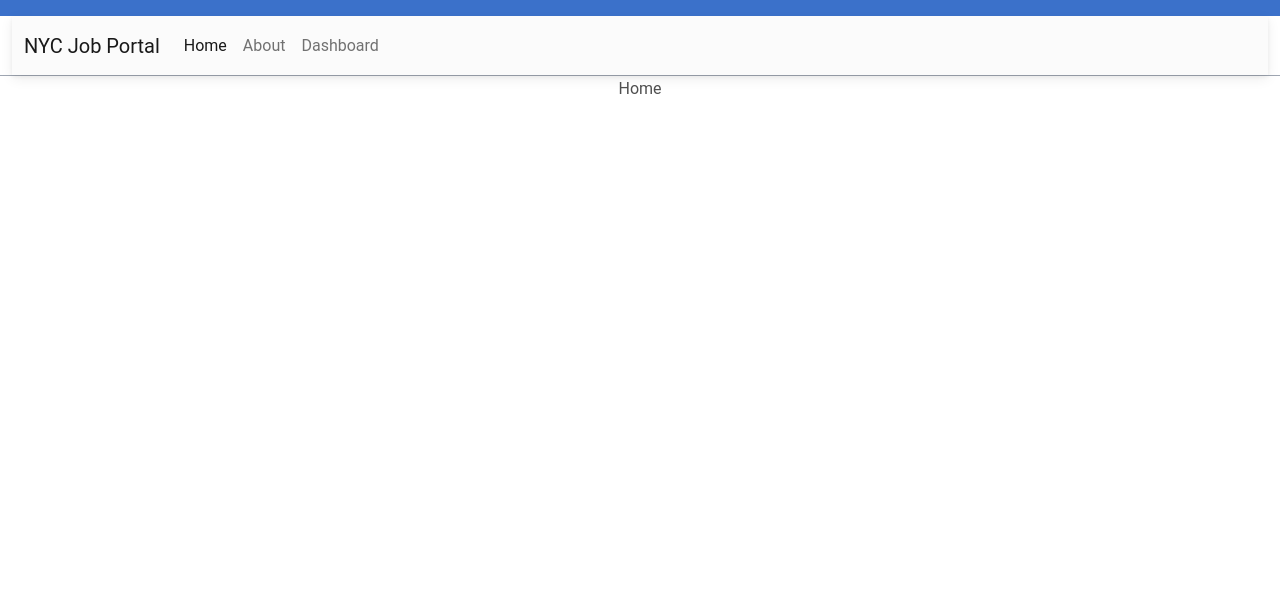
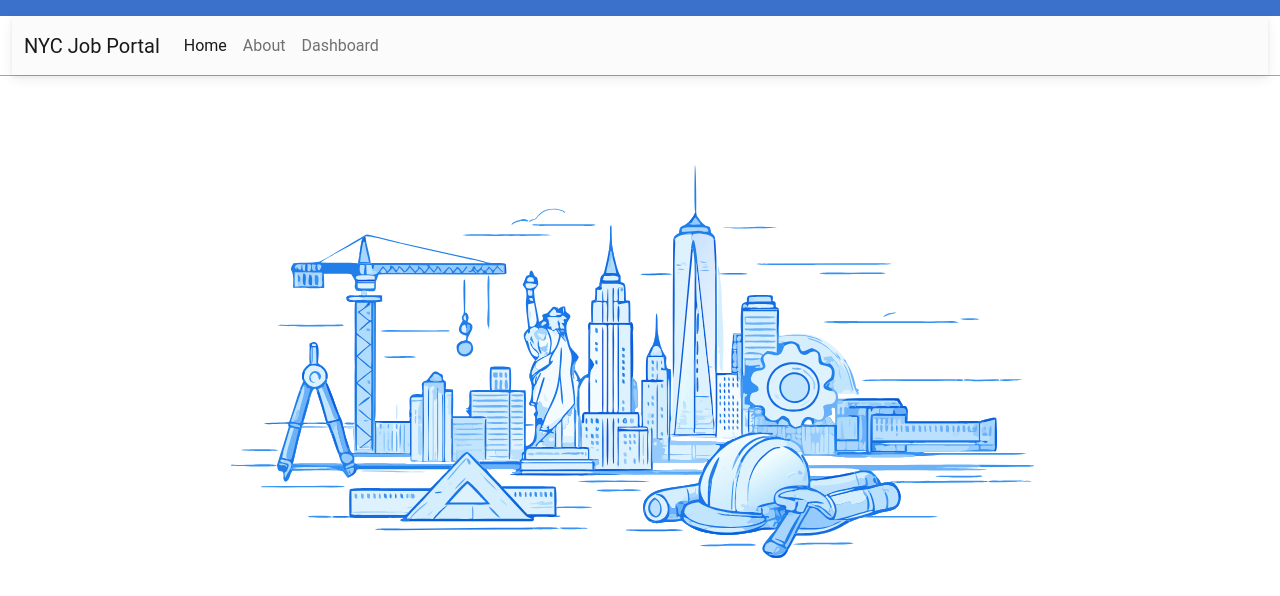
Before and after one commit to dcartist/nyc22react, a React (Create React App) app: page / in a window 1280 px wide. Shown: the top 596 px of the page. Built offline with nearby package versions, Linux system fonts and the light colour scheme; no server answers.

Commit message:
updating home page

```diff
--- a/src/Pages/Home.js
+++ b/src/Pages/Home.js
@@ -1,7 +1,10 @@
 import React from 'react'
-
+import homapgeImage from "../Components/Images/nycskyline.svg";
 export default function Home() {
   return (
-    <div>Home</div>
+    <div>
+      <img src={homapgeImage} alt="NYC Skyline" style={{ width: '70%', height: 'auto' }} />
+
+    </div>
   )
 }
```
Also changed, not shown: src/Components/Images/nycskyline.svg (added).
